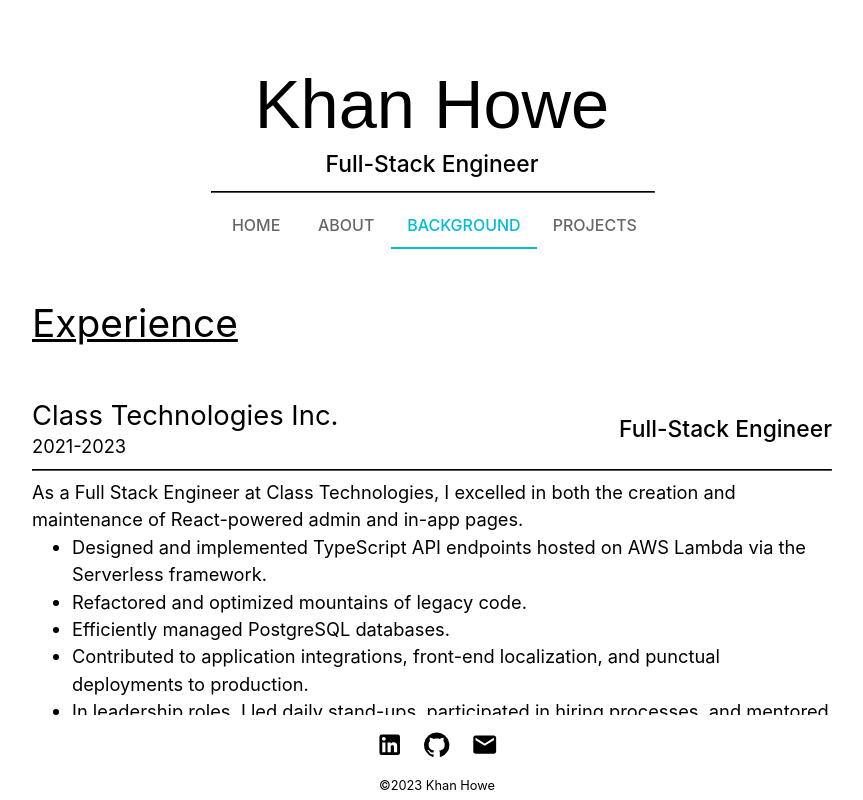
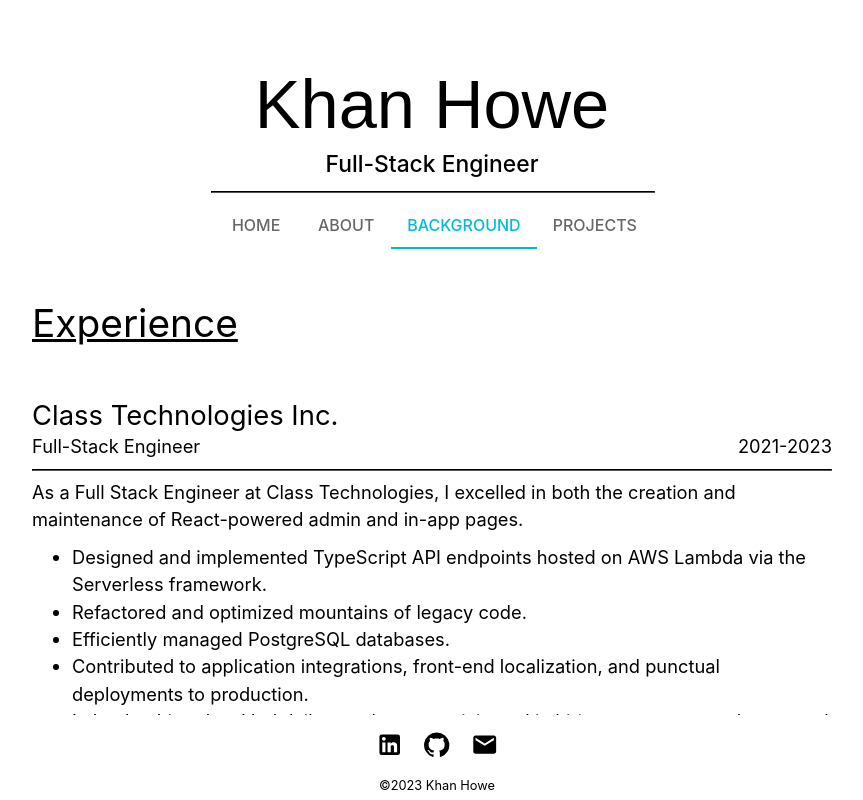
Before and after one commit to khanhowe/khan-dev, a React (Create React App) app: page /background in a window 1280 px wide. Shown: the top 800 px of the page, without its empty margins (208-1071 px from the left). Built offline with nearby package versions, Linux system fonts and the light colour scheme.

Commit message:
Style experience cards a bit better, give elevation to project cards

```diff
--- a/src/pages/Experience.tsx
+++ b/src/pages/Experience.tsx
@@ -46,18 +46,20 @@ export const ExperienceSection: React.FC<ExperienceItem> = ({ title, company, da
             <div className='experience-header'>
                 <div>
                     <Typography variant='h5'>{company}</Typography>
-                    <Typography>{dateRange}</Typography>
                 </div>
                 <div className='experience-info'>
-                    <Typography variant='h6'>{title}</Typography>
+                    <Typography>{title}</Typography>
+                    <Typography >{dateRange}</Typography>
                 </div>
             </div>
             <hr/>
             <div className='experience-text-div'>
                 <Typography>{description}</Typography>
-                <Typography component='ul'>
-                    {bulletPoints.map((point, index) => <li key={index}>{point}</li>)}
-                </Typography>
+                <div className='bullet-points'>
+                    <Typography component='ul'>
+                        {bulletPoints.map((point, index) => <li key={index}>{point}</li>)}
+                    </Typography>
+                </div>
             </div>
         </div>
     );
--- a/src/pages/Projects.tsx
+++ b/src/pages/Projects.tsx
@@ -30,7 +30,7 @@ const projects: ProjectCardProps[] = [
         title: 'Legacy Portfolio',
         description: 'My old portfolio. Certainly stylized, but I have learned much since.',
         imageSrc: '/khanhowelegacy.jpg',
-        url: 'https://www.khanhowe.dev'
+        url: 'https://khan-dev.herokuapp.com'
     },
     {
         title: 'Xplicit',
@@ -44,7 +44,7 @@ const projects: ProjectCardProps[] = [
 const ProjectCard: React.FC<ProjectCardProps> = ({ title, description, imageSrc, url, repoUrl }) => {
     return (
       <Grid item xs={12} sm={6}>
-          <Card style={{ minHeight: '400px', display: "flex", flexDirection: "column" }}>
+          <Card style={{ minHeight: '400px', display: "flex", flexDirection: "column" }} elevation={5}>
             <CardActionArea href={url}>
               <CardMedia
                 component="img"
--- a/src/styles/Experience.css
+++ b/src/styles/Experience.css
@@ -8,12 +8,13 @@
 
 .experience-header {
     display: flex;
-    align-items: center;
+    flex-direction: column;
 }
 
 .experience-info {
     flex: 1;
-    text-align: right;
+    display: flex;
+    justify-content: space-between;
 }
 
 .experience-text-div {
@@ -33,3 +34,7 @@
     max-height: 100px;
     object-fit: contain;
 }
+
+.bullet-points {
+    margin-top: 10px;
+}
```
